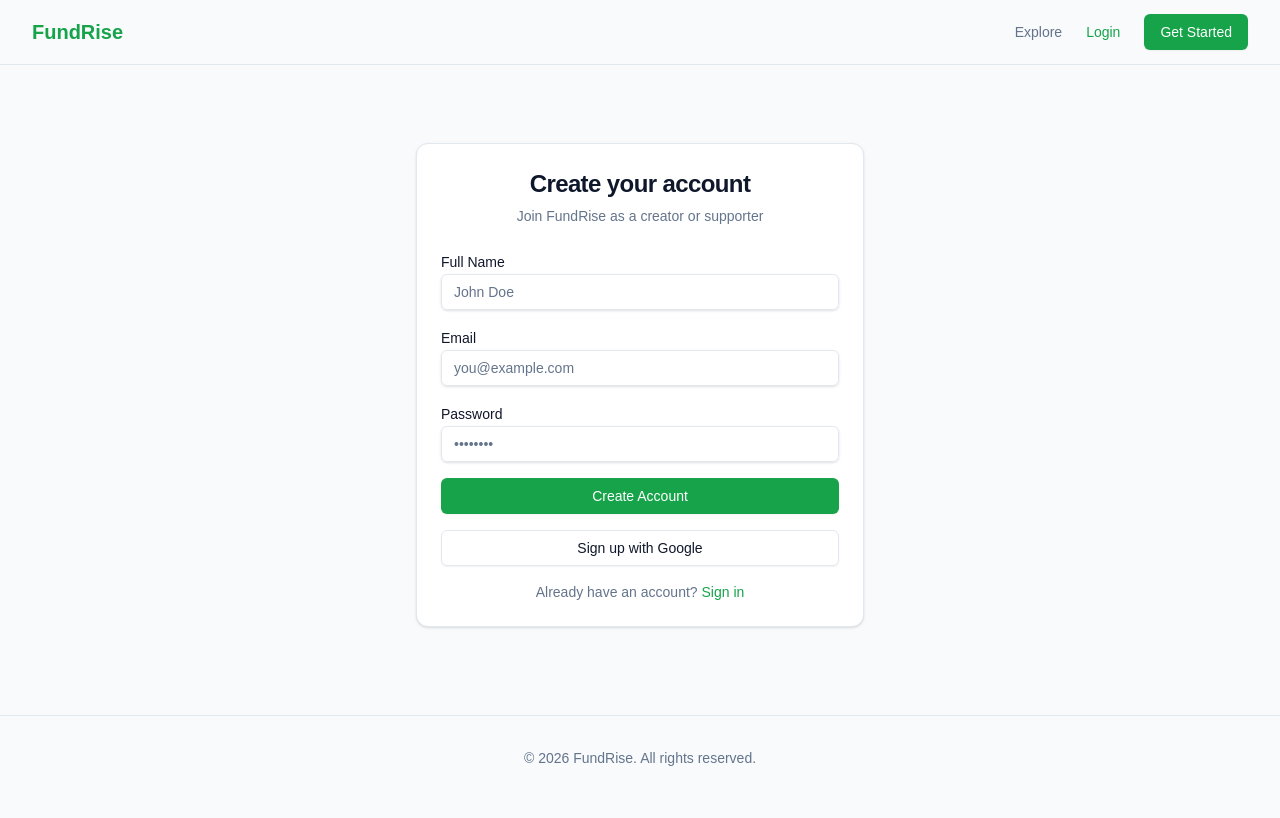
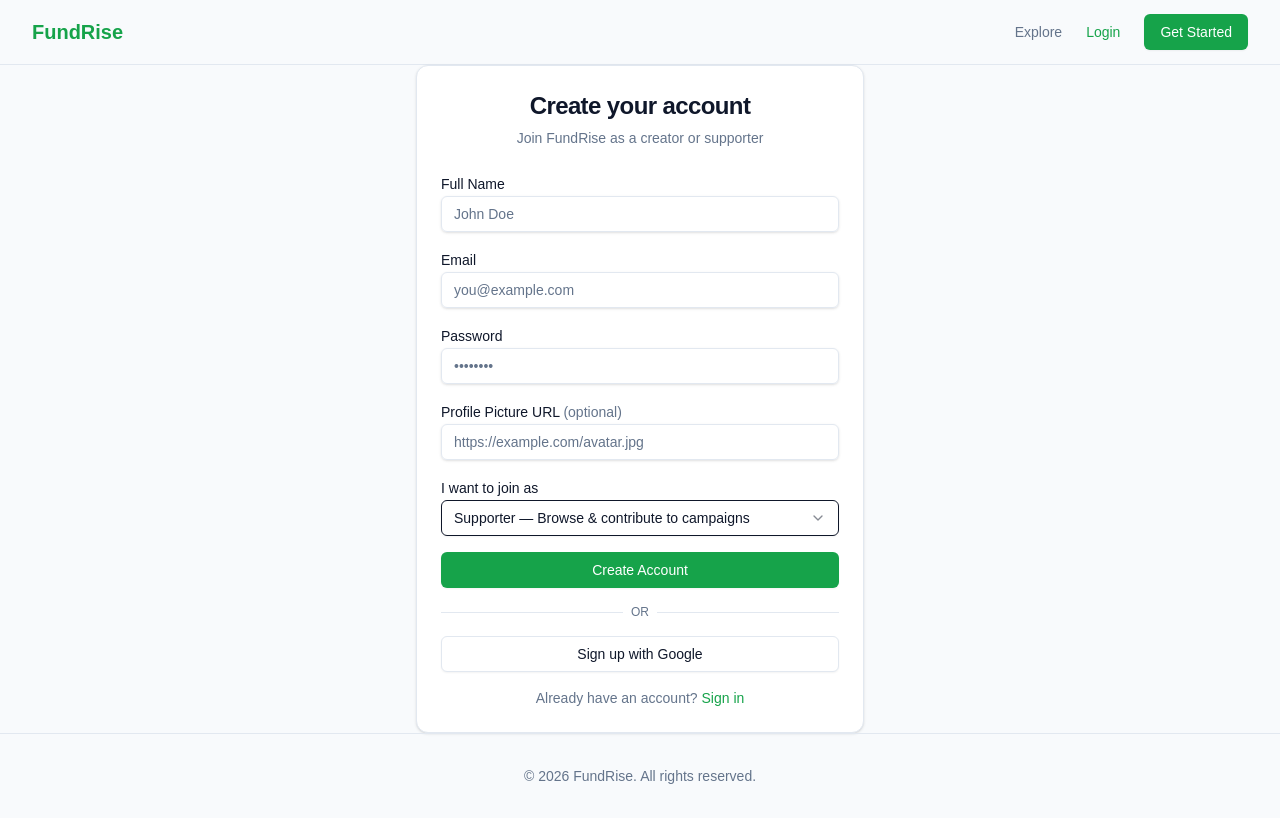
Before and after one commit to nasirmasud/fundrise-client, a React (Vite) app: page /register in a window 1280 px wide. Built offline with nearby package versions, Linux system fonts and the light colour scheme; no server answers.

Commit message:
feat: wire up register page with role selection + credits

```diff
--- a/src/contexts/auth-context.tsx
+++ b/src/contexts/auth-context.tsx
@@ -1,4 +1,4 @@
-import { createContext, useContext, useEffect, useState, type ReactNode } from "react"
+import { createContext, useContext, useEffect, useRef, useState, type ReactNode } from "react"
 import {
   onAuthStateChanged,
   signInWithEmailAndPassword,
@@ -6,7 +6,6 @@ import {
   GoogleAuthProvider,
   signInWithPopup,
   signOut,
-  type User as FirebaseUser,
 } from "firebase/auth"
 import { auth } from "@/lib/firebase"
 import { api } from "@/lib/api"
@@ -19,11 +18,19 @@ export interface AuthUser {
   credits: number
 }
 
+interface RegisterData {
+  name: string
+  email: string
+  password: string
+  role: "supporter" | "creator"
+  photoURL?: string
+}
+
 interface AuthContextValue {
   user: AuthUser | null
   loading: boolean
   signIn: (email: string, password: string) => Promise<AuthUser>
-  signUp: (email: string, password: string) => Promise<FirebaseUser>
+  register: (data: RegisterData) => Promise<AuthUser>
   signInWithGoogle: () => Promise<AuthUser>
   logout: () => Promise<void>
 }
@@ -43,10 +50,12 @@ async function fetchUserProfile(): Promise<AuthUser> {
 export function AuthProvider({ children }: { children: ReactNode }) {
   const [user, setUser] = useState<AuthUser | null>(null)
   const [loading, setLoading] = useState(true)
+  const initializing = useRef(true)
 
   useEffect(() => {
     const unsubscribe = onAuthStateChanged(auth, async (firebaseUser) => {
       if (firebaseUser) {
+        if (initializing.current) {
           try {
             await getBackendToken(firebaseUser.email!)
             const profile = await fetchUserProfile()
@@ -55,6 +64,8 @@ export function AuthProvider({ children }: { children: ReactNode }) {
             localStorage.removeItem("token")
             setUser(null)
           }
+        }
+        initializing.current = false
       } else {
         localStorage.removeItem("token")
         setUser(null)
@@ -66,16 +77,21 @@ export function AuthProvider({ children }: { children: ReactNode }) {
   }, [])
 
   const signIn = async (email: string, password: string) => {
-    const result = await signInWithEmailAndPassword(auth, email, password)
-    await getBackendToken(result.user.email!)
+    await signInWithEmailAndPassword(auth, email, password)
+    await getBackendToken(email)
     const profile = await fetchUserProfile()
     setUser(profile)
     return profile
   }
 
-  const signUp = async (email: string, password: string) => {
-    const result = await createUserWithEmailAndPassword(auth, email, password)
-    return result.user
+  const register = async (data: RegisterData) => {
+    await createUserWithEmailAndPassword(auth, data.email, data.password)
+
+    const res = await api.post<{ token: string; user: AuthUser }>("/api/auth/register", data)
+
+    localStorage.setItem("token", res.token)
+    setUser(res.user)
+    return res.user
   }
 
   const signInWithGoogle = async () => {
@@ -99,7 +115,7 @@ export function AuthProvider({ children }: { children: ReactNode }) {
   }
 
   return (
-    <AuthContext.Provider value={{ user, loading, signIn, signUp, signInWithGoogle, logout }}>
+    <AuthContext.Provider value={{ user, loading, signIn, register, signInWithGoogle, logout }}>
       {children}
     </AuthContext.Provider>
   )
--- a/src/pages/register-page.tsx
+++ b/src/pages/register-page.tsx
@@ -1,8 +1,55 @@
+import { useState, type FormEvent } from "react"
+import { Link, useNavigate } from "react-router-dom"
+import toast from "react-hot-toast"
+import { useAuth } from "@/contexts/auth-context"
 import { Card, CardContent, CardDescription, CardHeader, CardTitle } from "@/components/ui/card"
 import { Button } from "@/components/ui/button"
 import { Input } from "@/components/ui/input"
+import { Select, SelectContent, SelectItem, SelectTrigger, SelectValue } from "@/components/ui/select"
+import { Loader2 } from "lucide-react"
 
 export default function RegisterPage() {
+  const { register, signInWithGoogle } = useAuth()
+  const navigate = useNavigate()
+  const [name, setName] = useState("")
+  const [email, setEmail] = useState("")
+  const [password, setPassword] = useState("")
+  const [role, setRole] = useState<"supporter" | "creator">("supporter")
+  const [photoURL, setPhotoURL] = useState("")
+  const [submitting, setSubmitting] = useState(false)
+
+  const handleSubmit = async (e: FormEvent) => {
+    e.preventDefault()
+    if (!name || !email || !password) {
+      toast.error("Please fill in all required fields")
+      return
+    }
+    if (password.length < 6) {
+      toast.error("Password must be at least 6 characters")
+      return
+    }
+    setSubmitting(true)
+    try {
+      await register({ name, email, password, role, photoURL: photoURL || undefined })
+      toast.success("Account created successfully")
+      navigate("/dashboard")
+    } catch (err) {
+      toast.error(err instanceof Error ? err.message : "Registration failed")
+    } finally {
+      setSubmitting(false)
+    }
+  }
+
+  const handleGoogle = async () => {
+    try {
+      await signInWithGoogle()
+      toast.success("Signed in successfully")
+      navigate("/dashboard")
+    } catch (err) {
+      toast.error(err instanceof Error ? err.message : "Google sign-in failed")
+    }
+  }
+
   return (
     <div className="min-h-[80vh] flex items-center justify-center px-4">
       <Card className="w-full max-w-md">
@@ -10,26 +57,83 @@ export default function RegisterPage() {
           <CardTitle className="font-heading text-2xl">Create your account</CardTitle>
           <CardDescription>Join FundRise as a creator or supporter</CardDescription>
         </CardHeader>
-        <CardContent className="space-y-4">
-          <div className="space-y-2">
-            <label className="text-sm font-medium">Full Name</label>
-            <Input placeholder="John Doe" />
+        <CardContent>
+          <form onSubmit={handleSubmit} className="space-y-4">
+            <div className="space-y-2">
+              <label htmlFor="name" className="text-sm font-medium">Full Name</label>
+              <Input
+                id="name"
+                placeholder="John Doe"
+                value={name}
+                onChange={(e) => setName(e.target.value)}
+                required
+              />
+            </div>
+            <div className="space-y-2">
+              <label htmlFor="email" className="text-sm font-medium">Email</label>
+              <Input
+                id="email"
+                type="email"
+                placeholder="you@example.com"
+                value={email}
+                onChange={(e) => setEmail(e.target.value)}
+                required
+              />
+            </div>
+            <div className="space-y-2">
+              <label htmlFor="password" className="text-sm font-medium">Password</label>
+              <Input
+                id="password"
+                type="password"
+                placeholder="••••••••"
+                value={password}
+                onChange={(e) => setPassword(e.target.value)}
+                required
+                minLength={6}
+              />
+            </div>
+            <div className="space-y-2">
+              <label htmlFor="photoURL" className="text-sm font-medium">
+                Profile Picture URL <span className="text-text-muted dark:text-text-muted-dark">(optional)</span>
+              </label>
+              <Input
+                id="photoURL"
+                type="url"
+                placeholder="https://example.com/avatar.jpg"
+                value={photoURL}
+                onChange={(e) => setPhotoURL(e.target.value)}
+              />
+            </div>
+            <div className="space-y-2">
+              <label className="text-sm font-medium">I want to join as</label>
+              <Select value={role} onValueChange={(v) => setRole(v as "supporter" | "creator")}>
+                <SelectTrigger className="w-full">
+                  <SelectValue placeholder="Select role" />
+                </SelectTrigger>
+                <SelectContent>
+                  <SelectItem value="supporter">Supporter — Browse &amp; contribute to campaigns</SelectItem>
+                  <SelectItem value="creator">Creator — Launch &amp; manage campaigns</SelectItem>
+                </SelectContent>
+              </Select>
+            </div>
+            <Button type="submit" className="w-full" disabled={submitting}>
+              {submitting ? <Loader2 className="h-4 w-4 animate-spin" /> : "Create Account"}
+            </Button>
+          </form>
+          <div className="relative my-4">
+            <div className="absolute inset-0 flex items-center">
+              <span className="w-full border-t border-border-subtle dark:border-border-subtle-dark" />
+            </div>
+            <div className="relative flex justify-center text-xs uppercase">
+              <span className="bg-bg-card dark:bg-bg-card-dark px-2 text-text-muted dark:text-text-muted-dark">or</span>
+            </div>
           </div>
-          <div className="space-y-2">
-            <label className="text-sm font-medium">Email</label>
-            <Input type="email" placeholder="you@example.com" />
-          </div>
-          <div className="space-y-2">
-            <label className="text-sm font-medium">Password</label>
-            <Input type="password" placeholder="••••••••" />
-          </div>
-          <Button className="w-full">Create Account</Button>
-          <Button variant="outline" className="w-full">
+          <Button variant="outline" className="w-full" onClick={handleGoogle}>
             Sign up with Google
           </Button>
-          <p className="text-center text-sm text-text-muted dark:text-text-muted-dark">
+          <p className="mt-4 text-center text-sm text-text-muted dark:text-text-muted-dark">
             Already have an account?{" "}
-            <a href="/login" className="text-brand-green hover:underline">Sign in</a>
+            <Link to="/login" className="text-brand-green hover:underline">Sign in</Link>
           </p>
         </CardContent>
       </Card>
```
Lines whose indentation alone changed are shown as unchanged.
